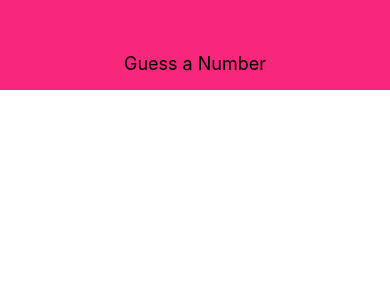
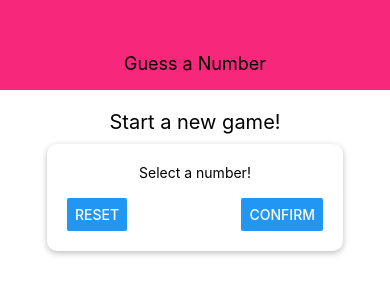
Before and after one commit to hyhong-code/react-native-game, a React Native app: screen / in a window 390 px wide. Shown: the top 300 px of the page. Built offline with nearby package versions, Linux system fonts and the light colour scheme.

Commit message:
Make Card reusable

```diff
--- a/App.js
+++ b/App.js
@@ -2,11 +2,13 @@ import React from "react";
 import { StyleSheet, Text, View } from "react-native";
 
 import Header from "./src/components/Header";
+import StartGameScreen from "./src/screens/StartGameScreen";
 
 export default function App() {
   return (
     <View style={styles.screen}>
       <Header title="Guess a Number" />
+      <StartGameScreen />
     </View>
   );
 }
--- /dev/null
+++ b/src/components/Card.js
@@ -0,0 +1,24 @@
+import React from "react";
+import { View, StyleSheet } from "react-native";
+
+const Card = ({ children, style }) => {
+  return <View style={{ ...styles.card, ...style }}>{children}</View>;
+};
+
+const styles = StyleSheet.create({
+  card: {
+    shadowColor: "#000",
+    shadowOffset: {
+      width: 0,
+      height: 2,
+    },
+    shadowRadius: 6,
+    shadowOpacity: 0.26,
+    backgroundColor: "#fff",
+    elevation: 5,
+    padding: 20,
+    borderRadius: 10,
+  },
+});
+
+export default Card;
--- a/src/screens/StartGameScreen.js
+++ b/src/screens/StartGameScreen.js
@@ -1,8 +1,44 @@
 import React from "react";
-import { View, Text, StyleSheet } from "react-native";
+import { View, Text, StyleSheet, TextInput, Button } from "react-native";
+
+import Card from "../components/Card";
 
 const StartGameScreen = () => {
-  return;
+  return (
+    <View style={styles.screen}>
+      <Text style={styles.title}>Start a new game!</Text>
+      <Card style={styles.form}>
+        <Text>Select a number!</Text>
+        <TextInput />
+        <View style={styles.actions}>
+          <Button title="Reset" onPress={() => {}} />
+          <Button title="Confirm" onPress={() => {}} />
+        </View>
+      </Card>
+    </View>
+  );
 };
 
+const styles = StyleSheet.create({
+  screen: {
+    flex: 1,
+    padding: 10,
+    alignItems: "center",
+  },
+  title: {
+    fontSize: 20,
+    marginVertical: 10,
+  },
+  form: {
+    alignItems: "center",
+    width: 300,
+    maxWidth: "80%", // If device too small, constraint to 80%
+  },
+  actions: {
+    flexDirection: "row",
+    justifyContent: "space-between",
+    width: "100%",
+  },
+});
+
 export default StartGameScreen;
```
